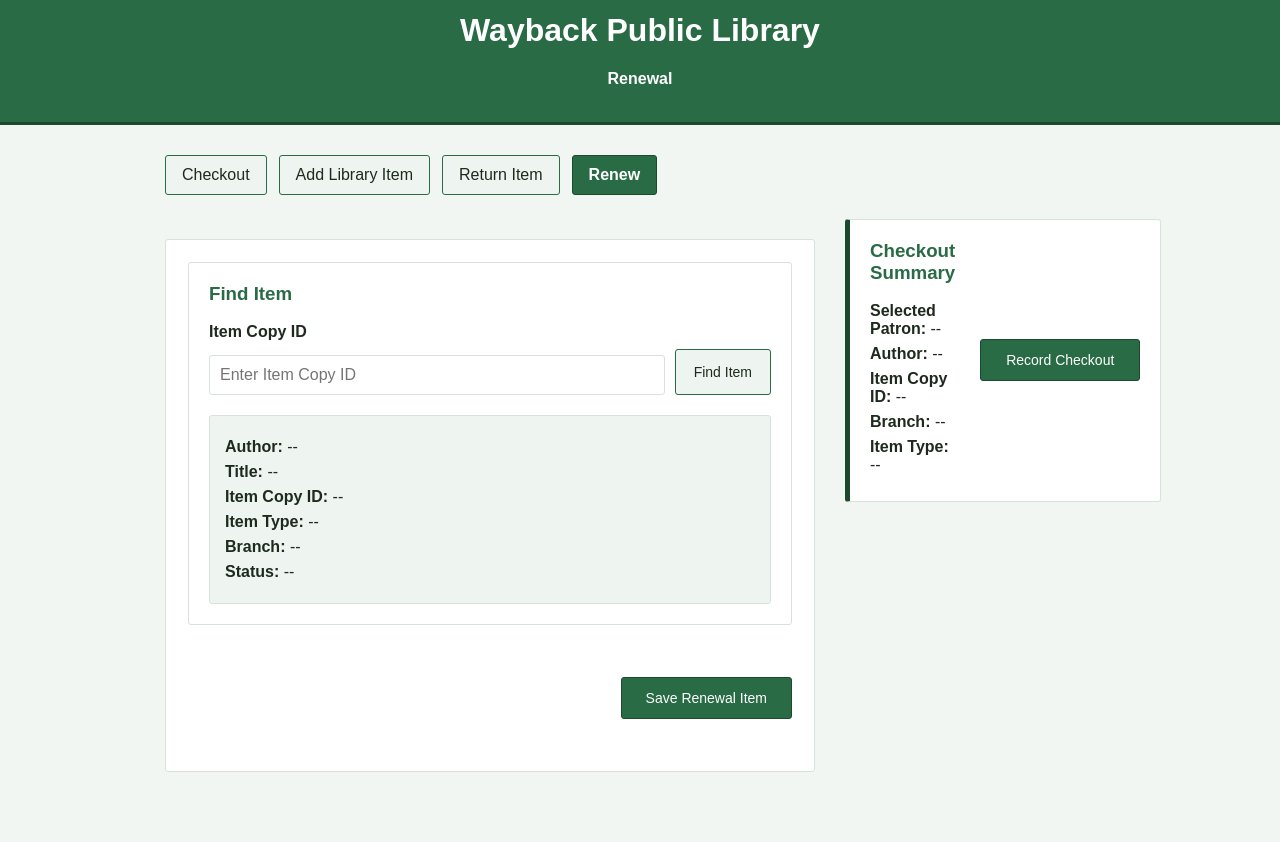
After one commit to Dantekam/WaybackPublicLibrary, a PHP site: page /renewal.php in a window 1280 px wide. The commit adds this page. Run offline with PHP 8.4, Linux system fonts and the light colour scheme; a stand-in replaces the project's code that opens the database connection.

Commit message:
Unified css styling across all pages

```diff
--- a/add-library-item.php
+++ b/add-library-item.php
@@ -20,6 +20,7 @@
       <a href="index.php">Checkout</a>
       <a href="add-library-item.php" aria-current="page">Add Library Item</a>
       <a href="return-item.php">Return Item</a>
+      <a href="renewal.php">Renew</a>
     </nav>
 
     <form id="libraryItemForm">
@@ -93,7 +94,7 @@
 
       <div class="library-actions">
         <a href="index.php">Back to Checkout</a>
-        <button type="submit" id="saveLibraryBtn">Save Library Item</button>
+        <button type="submit" id="saveLibraryBtn" class="primary-button">Save Library Item</button>
       </div>
     </form>
   </main>
--- /dev/null
+++ b/renewal.php
@@ -0,0 +1,116 @@
+<?php
+?>
+<!DOCTYPE html>
+<html lang="en">
+<head>
+  <meta charset="UTF-8">
+  <meta name="viewport" content="width=device-width, initial-scale=1.0">
+  <title>Renewal - Wayback Public Library</title>
+  <link rel="stylesheet" href="style/style.css">
+  <script src="js/" defer></script>
+</head>
+<body>
+  <header class="site-header">
+    <h1>Wayback Public Library</h1>
+    <h4>Renewal</h4>
+  </header>
+
+  <main class="page-container library-page">
+    <!-- Navigation row stays full-width at the top -->
+    <nav class="library-nav" aria-label="Library tasks">
+      <a href="index.php">Checkout</a>
+      <a href="add-library-item.php">Add Library Item</a>
+      <a href="return-item.php">Return Item</a>
+      <a href="renewal.php" aria-current="page">Renew</a>
+    </nav>
+
+    <!-- Global layout wrapper for columns -->
+    <div class="main-layout">
+
+      <!-- LEFT COLUMN: Takes up 70% width -->
+      <section class="library-panel">
+
+        <!-- ===== Find Item Card ===== -->
+        <div class="lookup-card">
+          <h3>Find Item</h3>
+
+          <form id="itemForm">
+            <label for="itemCopyID">Item Copy ID</label>
+            <div class="input-row">
+              <input
+                type="number"
+                id="itemCopyID"
+                name="itemCopyID"
+                min="1000"
+                placeholder="Enter Item Copy ID"
+                required
+              >
+              <button type="submit">Find Item</button>
+            </div>
+          </form>
+
+          <div class="result-box" id="itemResult">
+            <p><strong>Author:</strong> <span data-field="author">--</span></p>
+            <p><strong>Title:</strong> <span data-field="title">--</span></p>
+            <p><strong>Item Copy ID:</strong> <span data-field="itemCopyID">--</span></p>
+            <p><strong>Item Type:</strong> <span data-field="itemType">--</span></p>
+            <p><strong>Branch:</strong> <span data-field="branchID">--</span></p>
+            <p><strong>Status:</strong> <span data-field="status">--</span></p>
+            <p class="msg error" data-field="error" hidden></p>
+          </div>
+        </div>
+
+        <!-- Global Action Messages & Buttons linked to panels -->
+        <p id="libraryMessage" class="msg" role="status" aria-live="polite"></p>
+
+        <div class="library-actions">
+          <button type="button" id="saveRenewalBtn" class="primary-button">Save Renewal Item</button>
+        </div>
+
+      </section>
+
+      <!-- RIGHT COLUMN: Takes up 30% width -->
+      <div class="sidebar-wrapper">
+
+        <!-- ===== Checkout Summary ===== -->
+        <aside class="checkout-card">
+          <div class="checkout-summary">
+            <h3>Checkout Summary</h3>
+            <p><strong>Selected Patron:</strong> <span data-field="patronName">--</span></p>
+            <p><strong>Author:</strong> <span data-field="authorLastName" data-field="authorFirstName">--</span></p>
+            <p><strong>Item Copy ID:</strong> <span data-field="itemCopyID">--</span></p>
+            <p><strong>Branch:</strong> <span data-field="branchID">--</span></p>
+            <p><strong>Item Type:</strong> <span data-field="itemType">--</span></p>
+            <p class="msg error" data-field="error" hidden></p>
+          </div>
+
+          <form id="checkoutForm">
+            <input type="hidden" name="patronID" value="">
+            <input type="hidden" name="itemCopyID" value="">
+            <button class="primary-button" type="submit">Record Checkout</button>
+          </form>
+        </aside>
+
+        <!-- ===== Confirmation ===== -->
+        <aside class="confirmation-card" id="confirmationCard" hidden>
+          <h3>Checkout Recorded</h3>
+          <div class="confirmation-details">
+            <p><strong>Checkout ID:</strong> <span data-field="checkoutID">--</span></p>
+            <p><strong>Patron:</strong> <span data-field="patron">--</span></p>
+            <p><strong>Author:</strong> <span data-field="authorLastName" data-field="authorFirstName">--</span></p>
+            <p><strong>Title:</strong> <span data-field="title">--</span></p>
+            <p><strong>Branch:</strong> <span data-field="branchID">--</span></p>
+            <p><strong>Item Copy ID:</strong> <span data-field="itemCopyID">--</span></p>
+            <p><strong>Checkout Date:</strong> <span data-field="checkoutDate">--</span></p>
+            <p><strong>Due Date:</strong> <span data-field="dueDate">--</span></p>
+            <p class="msg error" data-field="error" hidden></p>
+          </div>
+          <button type="button" id="doneButton">Done</button>
+        </aside>
+
+      </div> <!-- End sidebar-wrapper -->
+
+    </div> <!-- End main-layout -->
+  </main>
+</body>
+</html>
--- a/style/style.css
+++ b/style/style.css
@@ -83,21 +49,27 @@ body {
   margin: 30px auto 50px;
 }
 
-.page-heading {
-  display: inline-flex;
-  align-items: center;
-  justify-content: space-between;
-  gap: 16px;
-  margin-bottom: 25px;
-  padding: 18px;
-  text-align: center;
-  background: var(--color-surface);
-  border: 1px solid var(--color-border);
-  border-left: 5px solid var(--color-primary-dark);
-  border-radius: var(--radius);
+/* Flex rows wrapper containing your 2 columns */
+.main-layout {
+  display: flex;
+  gap: 30px;
+  width: 100%;
+  align-items: flex-start;
 }
-.page-heading h2 { margin: 0; color: var(--color-primary); }
-.page-heading button { margin-left: auto; }
+
+/* Keeps the renewal panel aligned with the checkout sidebar. */
+.main-layout > .library-panel {
+  flex: 0 0 calc(70% - 15px);
+}
+
+/* Forces the sidebar aside structures into a 30% width boundary */
+.sidebar-wrapper {
+  flex: 0 0 calc(30% - 15px);
+  display: flex;
+  flex-direction: column;
+  gap: 20px;
+}
+
 
 /* ---------- Modal ---------- */
 .modal {
@@ -149,7 +121,8 @@ body {
 .msg.success { color: var(--color-primary-dark); }
 
 /* ---------- Buttons ---------- */
-button {
+button,
+input[type="submit"] {
   padding: 10px 18px;
   font-size: 14px;
   color: var(--color-text);
@@ -169,14 +143,14 @@ button:disabled {
 }
 
 /* Primary action buttons */
-.checkout-button,
-.library-actions button {
+.primary-button {
+  min-width: 160px;
+  padding: 12px 24px;
   color: var(--color-surface);
   background: var(--color-primary);
   border-color: var(--color-primary-dark);
 }
-.checkout-button:hover,
-.library-actions button:hover {
+.primary-button:hover {
   background: var(--color-primary-dark);
 }
 
@@ -331,7 +305,7 @@ tbody tr:hover {
   font-weight: bold;
 }
 
-.library-panel, .return-status {
+.library-panel {
   padding: 22px;
   margin: 20px 0;
   background: var(--color-surface);
@@ -347,7 +321,7 @@ tbody tr:hover {
 }
 
 .library-panel label { display: block; font-weight: bold; }
-.library-panel input:not([type="radio"]),
+.library-panel input:not([type="radio"]):not([type="submit"]),
 .library-panel select {
   display: block;
   width: 100%;
@@ -381,9 +355,8 @@ tbody tr:hover {
   gap: 16px;
   align-items: center;
   justify-content: flex-end;
-  margin-bottom: 30px;
+  margin: 20px 0 30px;
 }
-.library-actions button { padding: 12px 24px; }
 
 [hidden] { display: none !important; }
 
```
Also changed, not shown: other parts of style/style.css (+9 -42 lines), backend/get_tables.php (+13 -2 lines), backend/insert_checkout.php (+11 -11 lines), index.php (+12 -10 lines), return-item.php (+8 -8 lines), script/index.php (+6 -6 lines), script/renewal.php (added, +101 -0 lines), 1 other file.
